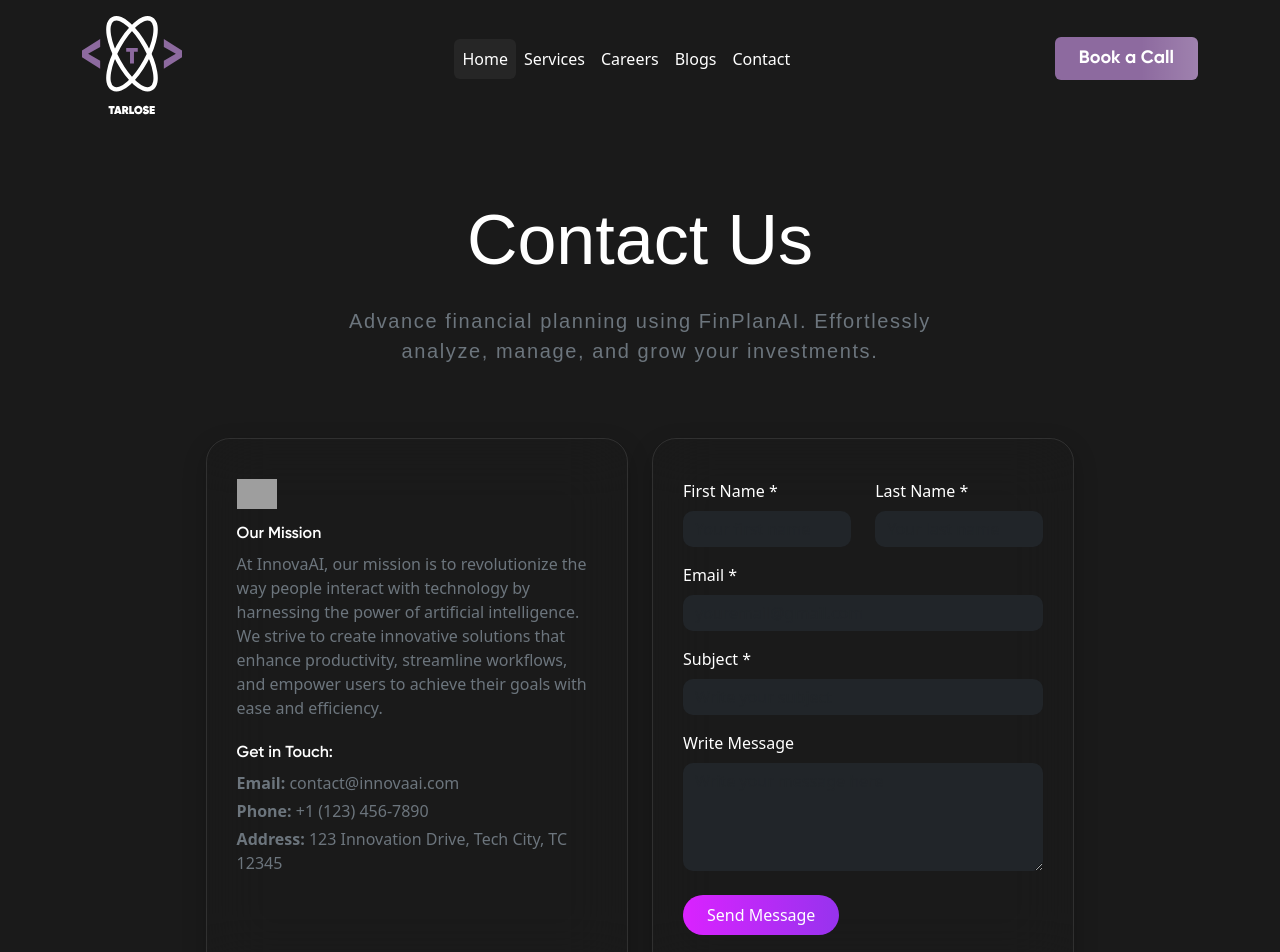
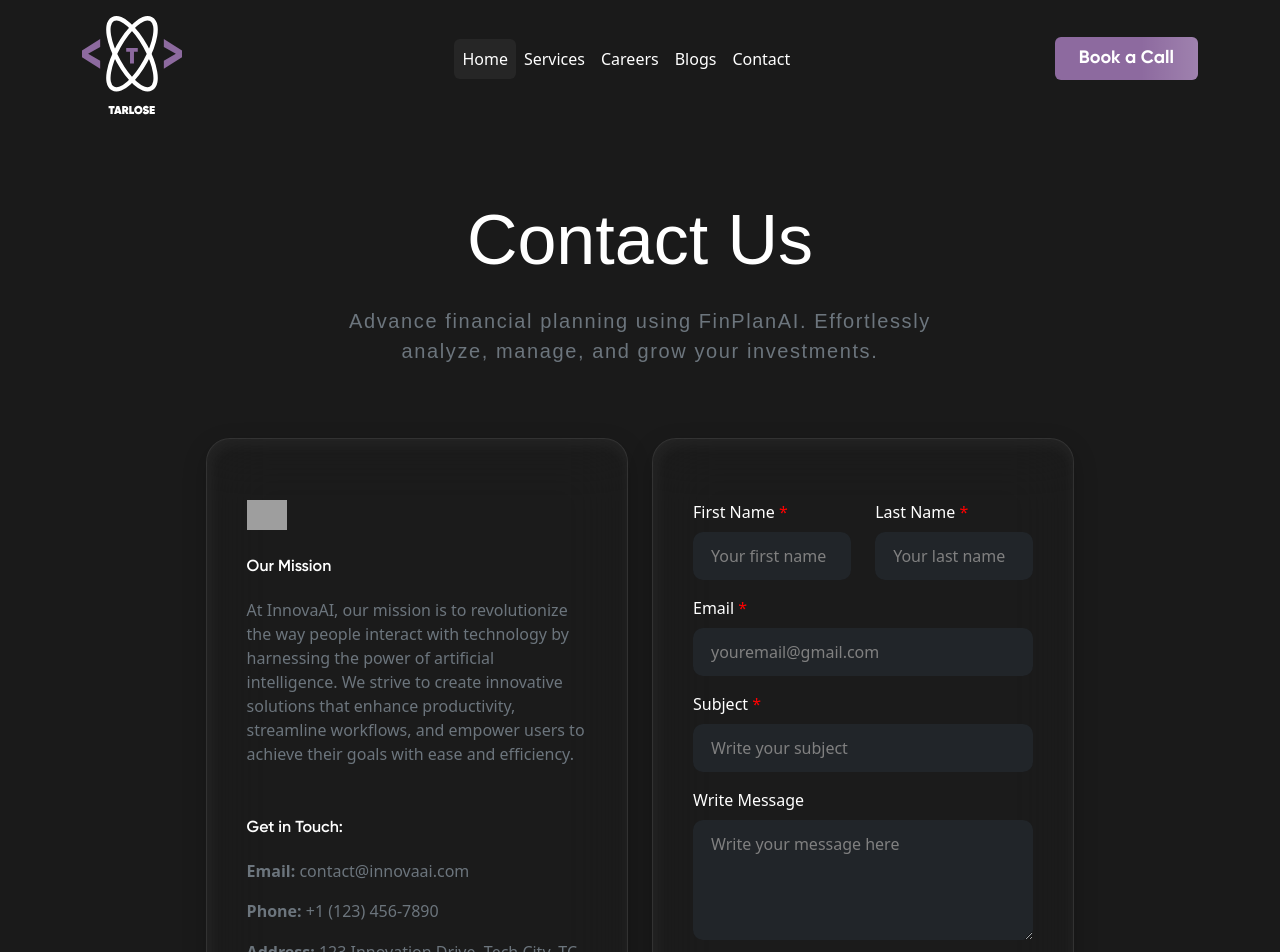
Before and after one commit to WTFAYXN/Tarlose-React, a React (Vite) app in the folder client/: page /contact in a window 1280 px wide. Shown: the top 952 px of the page. Built offline with nearby package versions, Linux system fonts and the light colour scheme; no server answers; grey boxes are pictures that could not be loaded; the HTML template or start-up script is replaced by a standard one.

Commit message:
style: Update Contact Us page styles for improved layout and accessibility

```diff
--- a/client/src/pages/Contact/ContactUs.css
+++ b/client/src/pages/Contact/ContactUs.css
@@ -32,11 +32,15 @@
 .contact-card {
   backdrop-filter: blur(30px);
   -webkit-backdrop-filter: blur(30px);
-  background: transparent;
+  background: rgba(54, 54, 54, 0.053);
   border: 1px solid rgba(255, 255, 255, 0.1);
   border-radius: 24px;
-  box-shadow: 0 8px 24px rgba(0, 0, 0, 0.2);
-  padding: 40px 30px;
+  box-shadow: 0 8px 24px rgba(0, 0, 0, 0.2), inset 2px 4px 16px #f8f8f80f;
+
+  display: flex;
+  flex-direction: column;
+  justify-content: space-between;
+  padding: 61px 40px;
   height: 100%;
   color: #ccc;
 }
@@ -47,6 +51,22 @@
   color: #fff;
   backdrop-filter: blur(10px);
   border-radius: 10px;
+}
+
+.form-label span {
+    color: red;
+}
+
+input,textarea {
+    padding:12px 18px 12px 18px !important;
+    border-radius: 10px !important;
+
+
+}
+
+::placeholder {
+  color: gray !important;
+  opacity: 1 !important;
 }
 
 .form-control:focus {
--- a/client/src/pages/Contact/ContactUs.jsx
+++ b/client/src/pages/Contact/ContactUs.jsx
@@ -13,7 +13,6 @@ const ContactUs = () => {
           manage, and grow your investments.
         </p>
 
-        {/* ✅ Correct Bootstrap Grid Layout */}
         <div className="row justify-content-center g-4 text-start contact-section">
           {/* Left Card */}
           <div className="col-lg-6">
@@ -55,7 +54,7 @@ const ContactUs = () => {
                 <div className="row mb-3">
                   <div className="col">
                     <label className="form-label text-white">
-                      First Name *
+                      First Name <span>*</span>
                     </label>
                     <input
                       type="text"
@@ -64,7 +63,7 @@ const ContactUs = () => {
                     />
                   </div>
                   <div className="col">
-                    <label className="form-label text-white">Last Name *</label>
+                    <label className="form-label text-white">Last Name <span>*</span></label>
                     <input
                       type="text"
                       className="form-control bg-dark text-white border-0"
@@ -74,7 +73,7 @@ const ContactUs = () => {
                 </div>
 
                 <div className="mb-3">
-                  <label className="form-label text-white">Email *</label>
+                  <label className="form-label text-white">Email <span>*</span></label>
                   <input
                     type="email"
                     className="form-control bg-dark text-white border-0"
@@ -83,7 +82,7 @@ const ContactUs = () => {
                 </div>
 
                 <div className="mb-3">
-                  <label className="form-label text-white">Subject *</label>
+                  <label className="form-label text-white">Subject <span>*</span></label>
                   <input
                     type="text"
                     className="form-control bg-dark text-white border-0"
```
